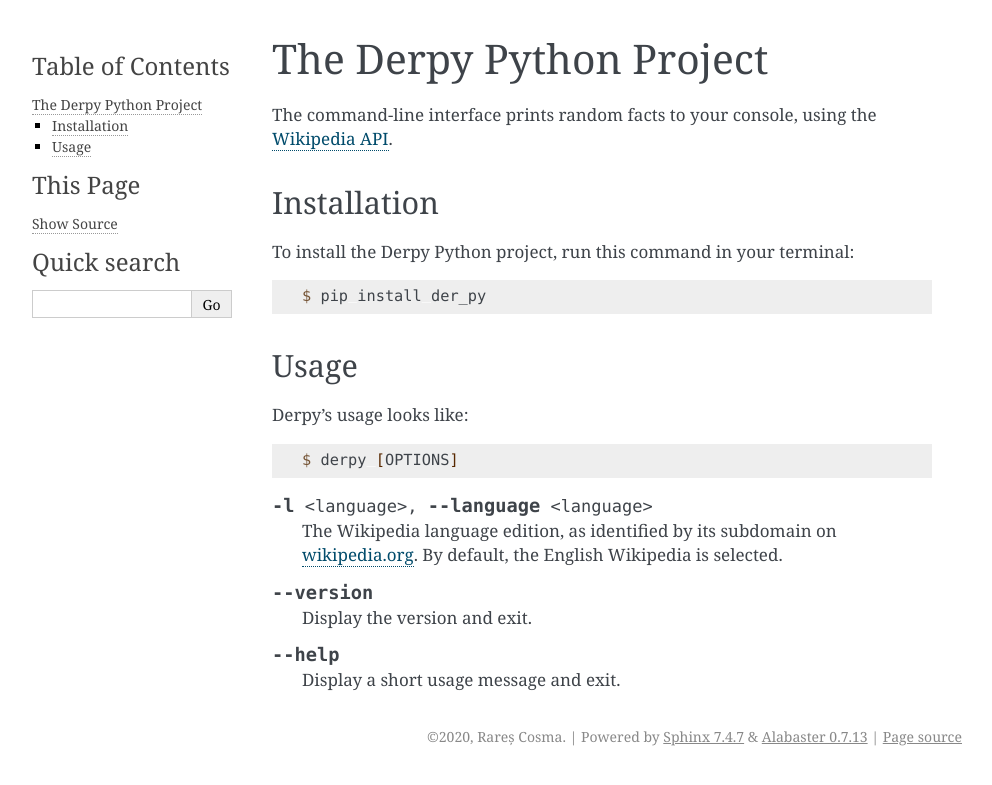
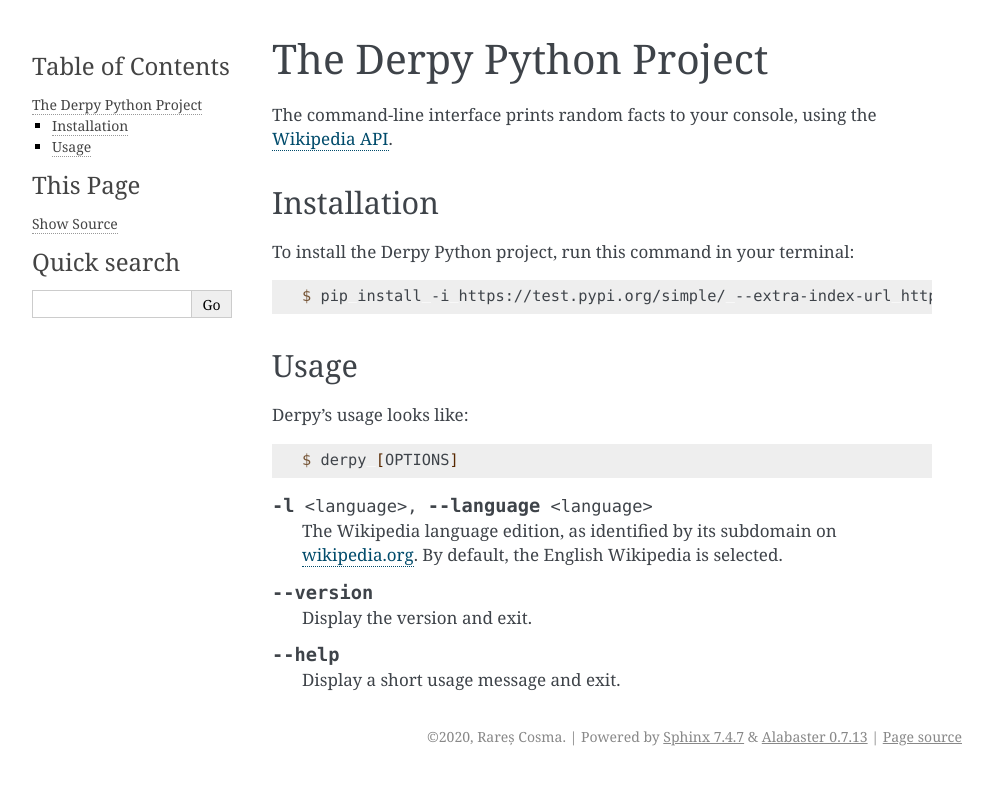
Before and after one commit to rarescosma/der-py, a Sphinx documentation site: the page built from docs/index.rst, in a window 1280 px wide. Shown: the top 785 px of the page, without its empty margins (148-1140 px from the left). Built offline with Sphinx 7.4.7, drawn with Linux system fonts in a browser that asks for light colours.

Commit message:
Update install instructions

```diff
--- a/docs/index.rst
+++ b/docs/index.rst
@@ -20,7 +20,7 @@
 
 .. code-block:: console
 
-   $ pip install der_py
+   $ pip install -i https://test.pypi.org/simple/ --extra-index-url https://pypi.org/simple/ der-py
 
 
 Usage
```
